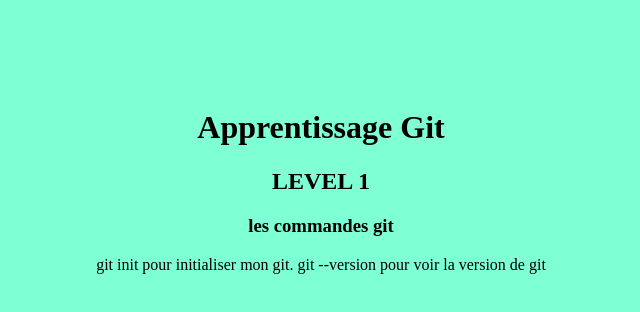
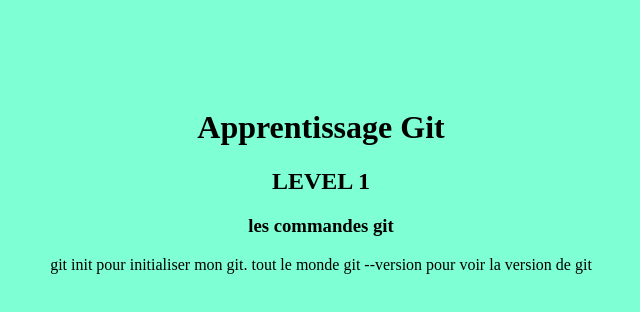
Before and after one commit to SylnavyVcode/SVcode1, a plain HTML site: page index.html in a window 1280 px wide. Shown: the whole page, without its empty margins (327-967 px from the left). Drawn offline with Linux system fonts and the light colour scheme.

Commit message:
paragraphe modifié

```diff
--- a/index.html
+++ b/index.html
@@ -11,6 +11,6 @@
     <h1>Apprentissage Git</h1>
     <h2>LEVEL 1</h2>
     <h3>les commandes git</h3>
-    <p>git init pour initialiser mon git. git --version pour voir la version de git</p>
+    <p>git init pour initialiser mon git. tout le monde git --version pour voir la version de git</p>
 </body>
 </html>
```
